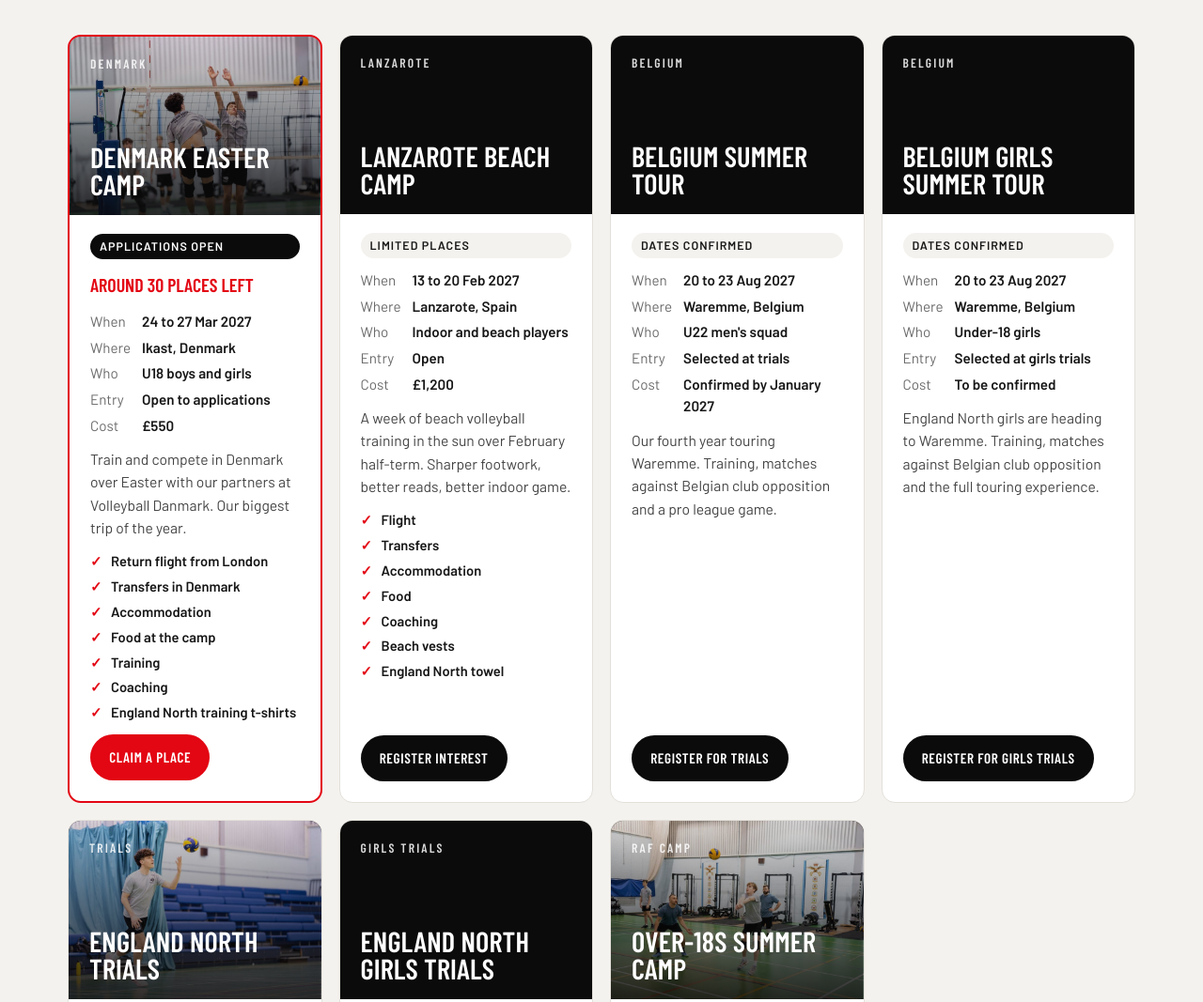
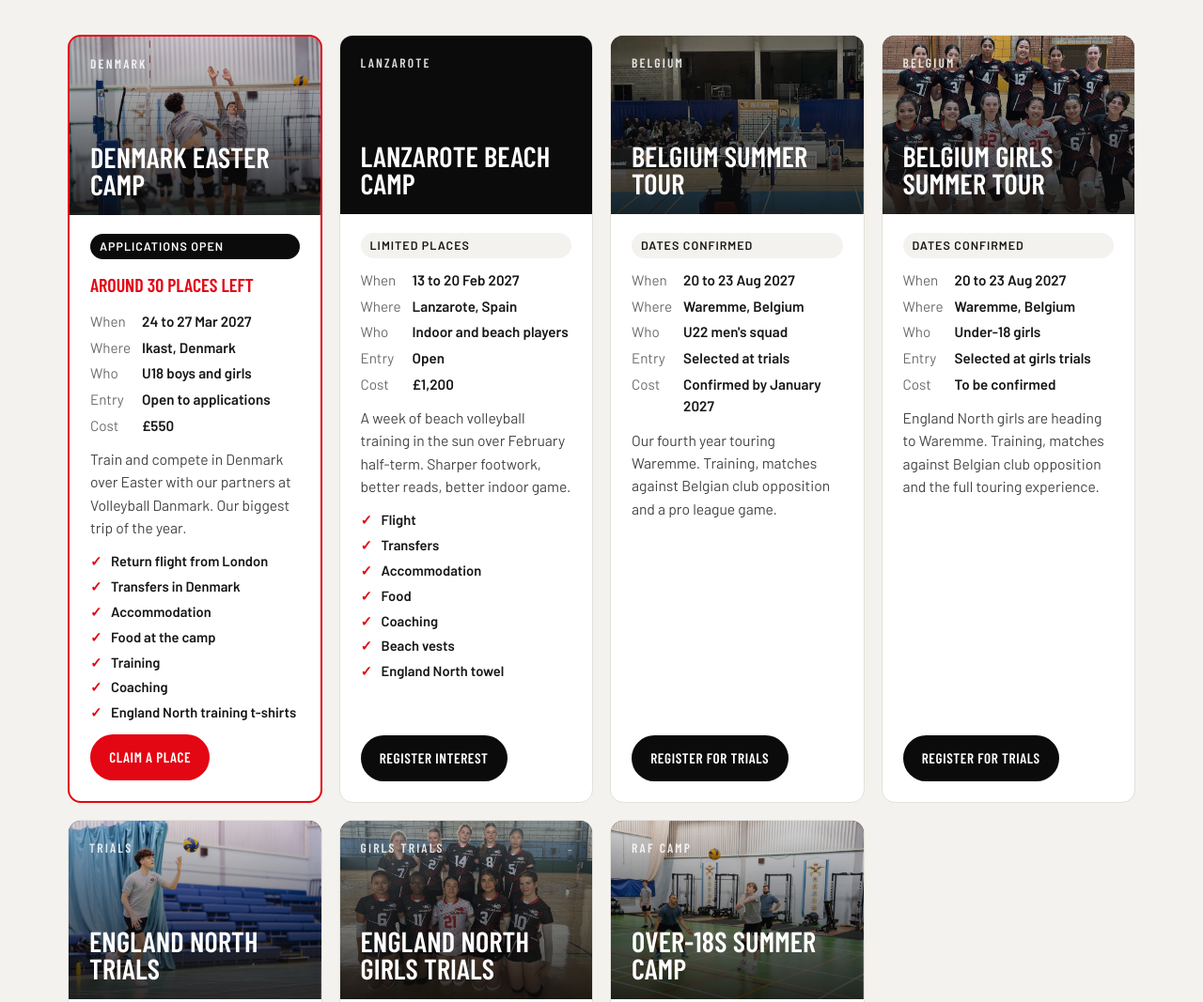
Before and after one commit to EnglandNorth/england-north-site, a plain HTML site: page site/index.html in a window 1280 px wide. Shown: the part 1493-2560 px from the top of the page at 94% size. Drawn offline with nearby package versions, Linux system fonts and the light colour scheme; a web font is replaced by a local one.

Commit message:
Photos on Belgium, Belgium Girls and Girls Trials cards; shorter trials button
Co-Authored-By: Claude Opus 5.5 <noreply@anthropic.com>
Claude-Session: https://claude.ai/code/session_01Dg6NZTmqsT7ZbXzKyhehoE

```diff
--- a/site/app.js
+++ b/site/app.js
@@ -44,7 +44,7 @@ const CONFIG = {
       blurb: "A week of beach volleyball training in the sun over February half-term. Sharper footwork, better reads, better indoor game."
     },
     {
-      id: "belgium",
+      id: "belgium", img: "img/waremme-hall.jpg",
       title: "Belgium Summer Tour", flag: "BELGIUM",
       when: "20 to 23 Aug 2027", sortDate: "2027-08-20", endDate: "2027-08-23", where: "Waremme, Belgium",
       who: "U22 men's squad", entry: "Selected at trials",
@@ -53,13 +53,13 @@ const CONFIG = {
       cta: "Register for trials", pickTitle: "England North Trials"
     },
     {
-      id: "belgium-girls",
+      id: "belgium-girls", img: "img/girls-tour.jpg",
       title: "Belgium Girls Summer Tour", flag: "BELGIUM",
       when: "20 to 23 Aug 2027", sortDate: "2027-08-20", endDate: "2027-08-23", where: "Waremme, Belgium",
       who: "Under-18 girls", entry: "Selected at girls trials",
       price: "To be confirmed", status: "Dates confirmed",
       blurb: "England North girls are heading to Waremme. Training, matches against Belgian club opposition and the full touring experience.",
-      cta: "Register for girls trials", pickTitle: "England North Girls Trials"
+      cta: "Register for trials", pickTitle: "England North Girls Trials"
     },
     {
       id: "trials", img: "img/trials.jpg",
@@ -71,13 +71,13 @@ const CONFIG = {
       cta: "Register for trials"
     },
     {
-      id: "girls-trials",
+      id: "girls-trials", img: "img/girls-trials.jpg",
       title: "England North Girls Trials", flag: "GIRLS TRIALS",
       when: "January 2027, date to be confirmed", sortDate: "2027-01-01", where: "Venue to be confirmed",
       who: "Under-18 girls", entry: "Open to all",
       price: "£25 per player", status: "Register your interest",
       blurb: "Trials for the girls' Waremme summer tour squad. Register now and we'll send you the date and venue as soon as they're confirmed.",
-      cta: "Register for girls trials"
+      cta: "Register for trials"
     },
     {
       id: "raf", img: "img/raf-camp.jpg",
--- a/site/index.html
+++ b/site/index.html
@@ -96,7 +96,7 @@
    "eventStatus": "https://schema.org/EventScheduled",
    "eventAttendanceMode": "https://schema.org/OfflineEventAttendanceMode",
    "sport": "Volleyball",
-   "image": "https://englandnorthvolleyball.co.uk/img/hero.jpg",
+   "image": "https://englandnorthvolleyball.co.uk/img/waremme-hall.jpg",
    "url": "https://englandnorthvolleyball.co.uk/#programmes",
    "organizer": {
     "@id": "https://englandnorthvolleyball.co.uk/#org"
@@ -116,7 +116,7 @@
    "eventStatus": "https://schema.org/EventScheduled",
    "eventAttendanceMode": "https://schema.org/OfflineEventAttendanceMode",
    "sport": "Volleyball",
-   "image": "https://englandnorthvolleyball.co.uk/img/hero.jpg",
+   "image": "https://englandnorthvolleyball.co.uk/img/girls-tour.jpg",
    "url": "https://englandnorthvolleyball.co.uk/#programmes",
    "organizer": {
     "@id": "https://englandnorthvolleyball.co.uk/#org"
@@ -486,7 +486,7 @@ footer a{color:var(--white)}
         <ul class="incl"><li>Flight</li><li>Transfers</li><li>Accommodation</li><li>Food</li><li>Coaching</li><li>Beach vests</li><li>England North towel</li></ul>
         <a href="#register" class="btn" data-pick="Lanzarote Beach Camp">Register interest</a>
       </div></article><article class="card ">
-      <div class="top"><span class="flag">BELGIUM</span><h3>Belgium Summer Tour</h3></div>
+      <div class="top" style="background-image:linear-gradient(180deg,rgba(11,11,11,.15) 0%,rgba(11,11,11,.85) 100%),url('img/waremme-hall.jpg')"><span class="flag">BELGIUM</span><h3>Belgium Summer Tour</h3></div>
       <div class="body">
         <span class="chip ">Dates confirmed</span>
 
@@ -495,14 +495,14 @@ footer a{color:var(--white)}
 
         <a href="#register" class="btn" data-pick="England North Trials">Register for trials</a>
       </div></article><article class="card ">
-      <div class="top"><span class="flag">BELGIUM</span><h3>Belgium Girls Summer Tour</h3></div>
+      <div class="top" style="background-image:linear-gradient(180deg,rgba(11,11,11,.15) 0%,rgba(11,11,11,.85) 100%),url('img/girls-tour.jpg')"><span class="flag">BELGIUM</span><h3>Belgium Girls Summer Tour</h3></div>
       <div class="body">
         <span class="chip ">Dates confirmed</span>
 
         <dl class="meta"><dt>When</dt><dd>20 to 23 Aug 2027</dd><dt>Where</dt><dd>Waremme, Belgium</dd><dt>Who</dt><dd>Under-18 girls</dd><dt>Entry</dt><dd>Selected at girls trials</dd><dt>Cost</dt><dd>To be confirmed</dd></dl>
         <p>England North girls are heading to Waremme. Training, matches against Belgian club opposition and the full touring experience.</p>
 
-        <a href="#register" class="btn" data-pick="England North Girls Trials">Register for girls trials</a>
+        <a href="#register" class="btn" data-pick="England North Girls Trials">Register for trials</a>
       </div></article><article class="card ">
       <div class="top" style="background-image:linear-gradient(180deg,rgba(11,11,11,.15) 0%,rgba(11,11,11,.85) 100%),url('img/trials.jpg')"><span class="flag">TRIALS</span><h3>England North Trials</h3></div>
       <div class="body">
@@ -513,14 +513,14 @@ footer a{color:var(--white)}
 
         <a href="#register" class="btn" data-pick="England North Trials">Register for trials</a>
       </div></article><article class="card ">
-      <div class="top"><span class="flag">GIRLS TRIALS</span><h3>England North Girls Trials</h3></div>
+      <div class="top" style="background-image:linear-gradient(180deg,rgba(11,11,11,.15) 0%,rgba(11,11,11,.85) 100%),url('img/girls-trials.jpg')"><span class="flag">GIRLS TRIALS</span><h3>England North Girls Trials</h3></div>
       <div class="body">
         <span class="chip ">Register your interest</span>
 
         <dl class="meta"><dt>When</dt><dd>January 2027, date to be confirmed</dd><dt>Where</dt><dd>Venue to be confirmed</dd><dt>Who</dt><dd>Under-18 girls</dd><dt>Entry</dt><dd>Open to all</dd><dt>Cost</dt><dd>£25 per player</dd></dl>
         <p>Trials for the girls' Waremme summer tour squad. Register now and we'll send you the date and venue as soon as they're confirmed.</p>
 
-        <a href="#register" class="btn" data-pick="England North Girls Trials">Register for girls trials</a>
+        <a href="#register" class="btn" data-pick="England North Girls Trials">Register for trials</a>
       </div></article><article class="card ">
       <div class="top" style="background-image:linear-gradient(180deg,rgba(11,11,11,.15) 0%,rgba(11,11,11,.85) 100%),url('img/raf-camp.jpg')"><span class="flag">RAF CAMP</span><h3>Over-18s Summer Camp</h3></div>
       <div class="body">
```
Also changed, not shown: site/img/girls-tour.jpg (added), site/img/girls-trials.jpg (added), site/img/waremme-hall.jpg (added).
